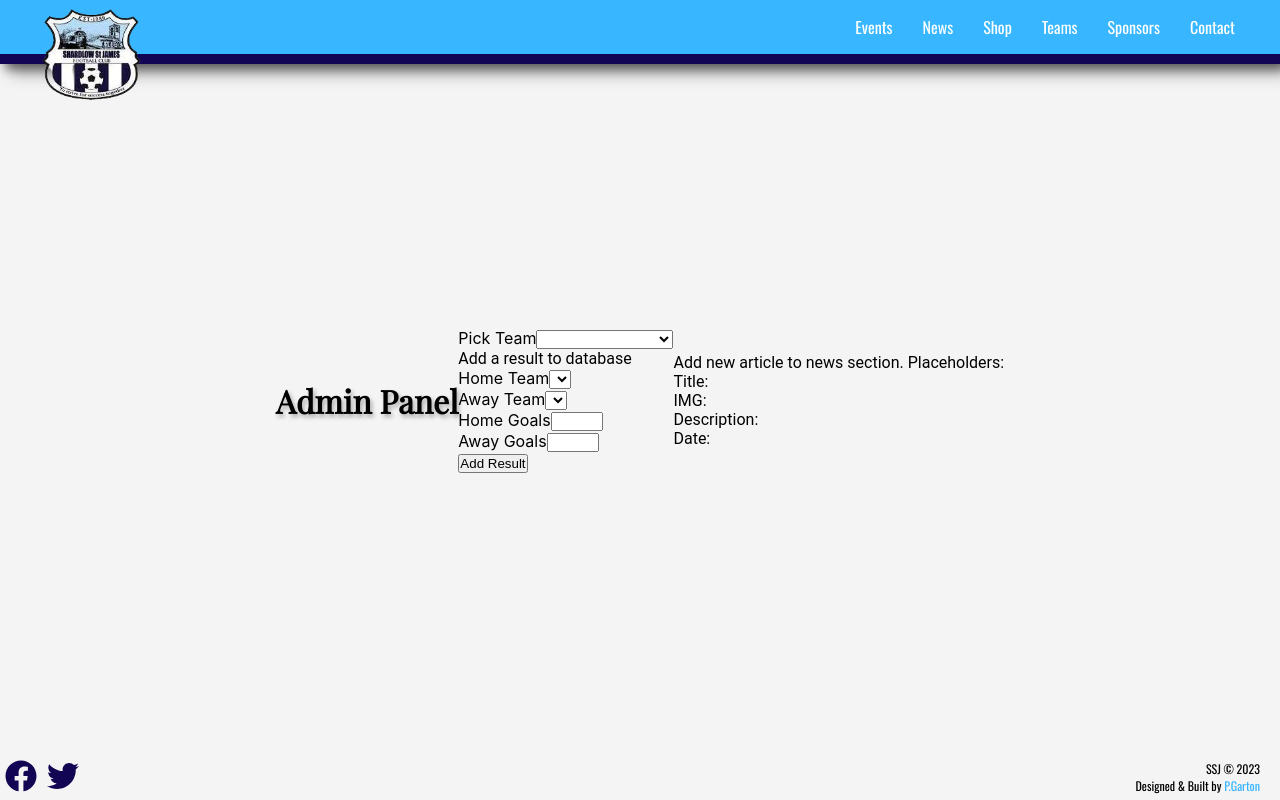
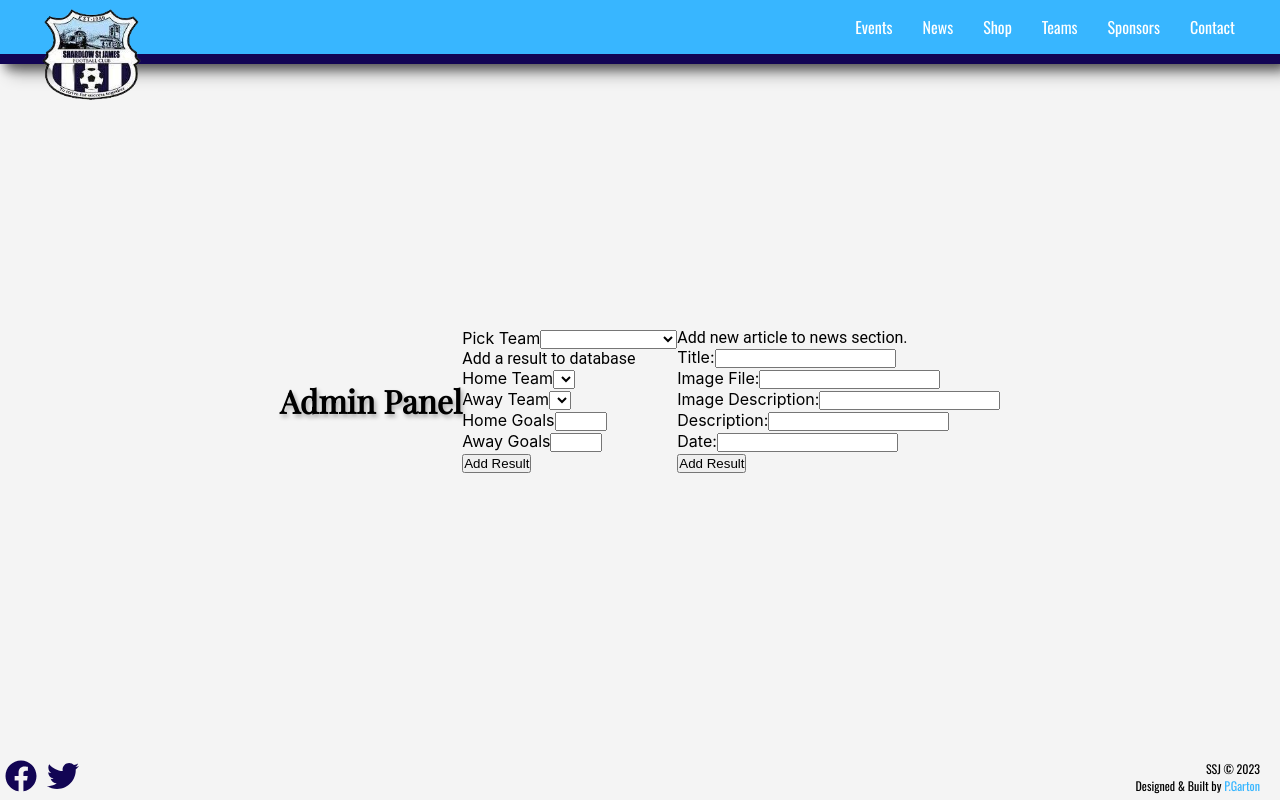
Before and after one commit to paulg44/shardlow_st_james, a React (Create React App) app in the folder ssj/: page /controlPanel in a window 1280 px wide. Built offline with nearby package versions, Linux system fonts and the light colour scheme.

Commit message:
add form for adding a news article and assaign needed useStates

```diff
--- a/ssj/src/Components/Admin/ControlPanel/AddNews/AddNews.js
+++ b/ssj/src/Components/Admin/ControlPanel/AddNews/AddNews.js
@@ -3,15 +3,56 @@ import { Form } from "react-bootstrap";
 import { useState } from "react";
 
 function AddNewsAdmin() {
+  // States
+  const [title, setTitle] = useState("");
+  const [img, setImg] = useState();
+  const [imgDesc, setImgDesc] = useState("");
+  const [desc, setDesc] = useState("");
+  const [date, setDate] = useState("");
+
+  //   Functions
+  function handleTitle(e) {
+    e.preventDefault();
+    setTitle(e.target.value);
+    console.log(title);
+  }
+
+  function handleAddNewsItem() {}
+
   return (
     <div>
       {/* Add News */}
       <div className="addNews">
-        <p>Add new article to news section. Placeholders:</p>
-        <p>Title:</p>
-        <p>IMG:</p>
-        <p>Description:</p>
-        <p>Date:</p>
+        <p>Add new article to news section.</p>
+        <Form role="form" onSubmit={handleAddNewsItem}>
+          <Form.Group controlId="title">
+            <Form.Label>Title:</Form.Label>
+            <Form.Control onChange={handleTitle}></Form.Control>
+          </Form.Group>
+
+          {/* Need to research uploading a file */}
+          <Form.Group controlId="img">
+            <Form.Label>Image File:</Form.Label>
+            <Form.Control></Form.Control>
+          </Form.Group>
+
+          <Form.Group controlId="imgDescription">
+            <Form.Label>Image Description:</Form.Label>
+            <Form.Control></Form.Control>
+          </Form.Group>
+
+          <Form.Group controlId="description">
+            <Form.Label>Description:</Form.Label>
+            <Form.Control></Form.Control>
+          </Form.Group>
+          <Form.Group controlId="date">
+            <Form.Label>Date:</Form.Label>
+            <Form.Control></Form.Control>
+          </Form.Group>
+          <button type="submit" onClick={handleAddNewsItem}>
+            Add Result
+          </button>
+        </Form>
       </div>
     </div>
   );
--- a/ssj/src/Components/Admin/ControlPanel/ControlPanel.js
+++ b/ssj/src/Components/Admin/ControlPanel/ControlPanel.js
@@ -1,7 +1,5 @@
 // Main Admin Control Panel Page
 import "./ControlPanel.css";
-import { Form } from "react-bootstrap";
-import { useState } from "react";
 import AddResultAdmin from "./AddResults/AddResults";
 import AddNewsAdmin from "./AddNews/AddNews";
 
--- a/ssj/src/Components/Pages/News/News.js
+++ b/ssj/src/Components/Pages/News/News.js
@@ -7,7 +7,6 @@ import { useSpring, animated } from "react-spring";
 
 function News({ id }) {
   // Animations
-
   // Header
   const header = useSpring({
     from: { x: 1500 },
```
